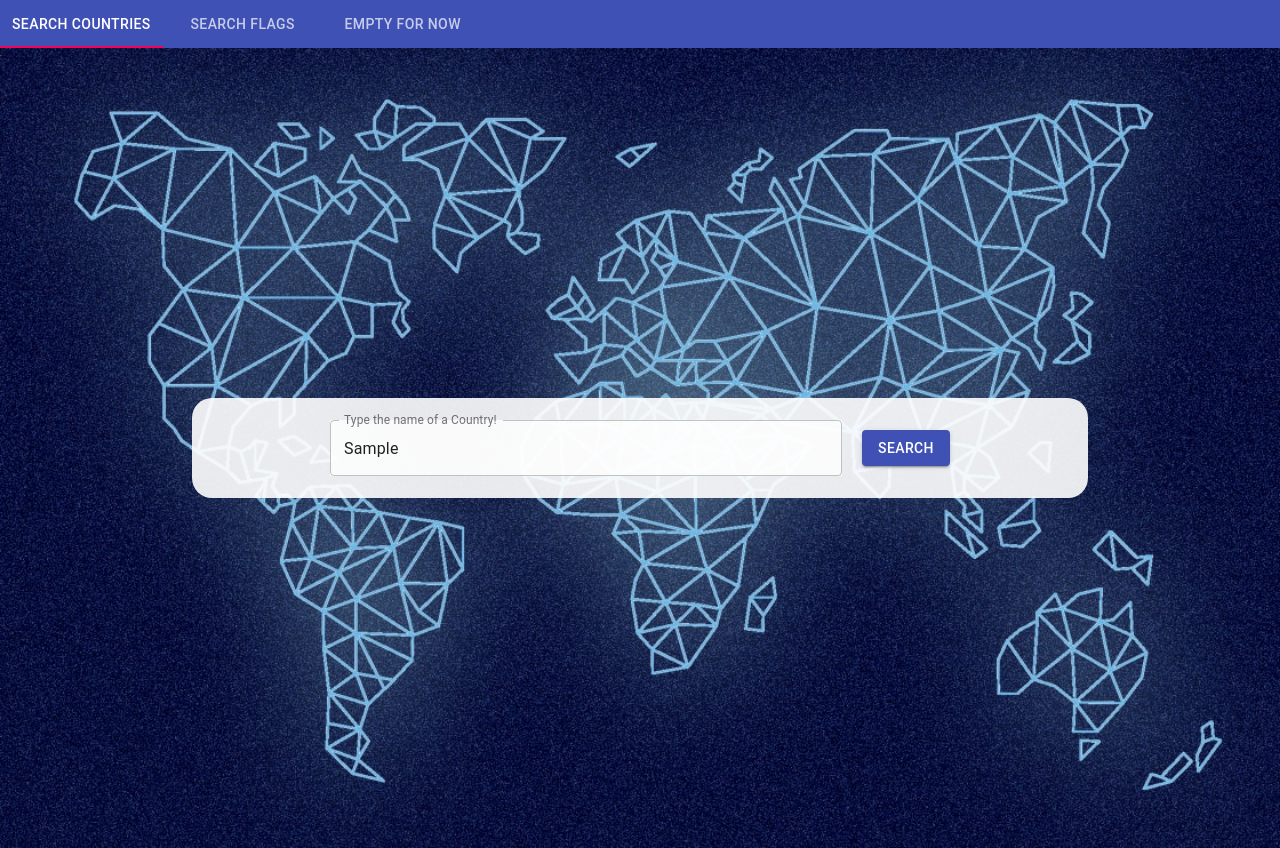
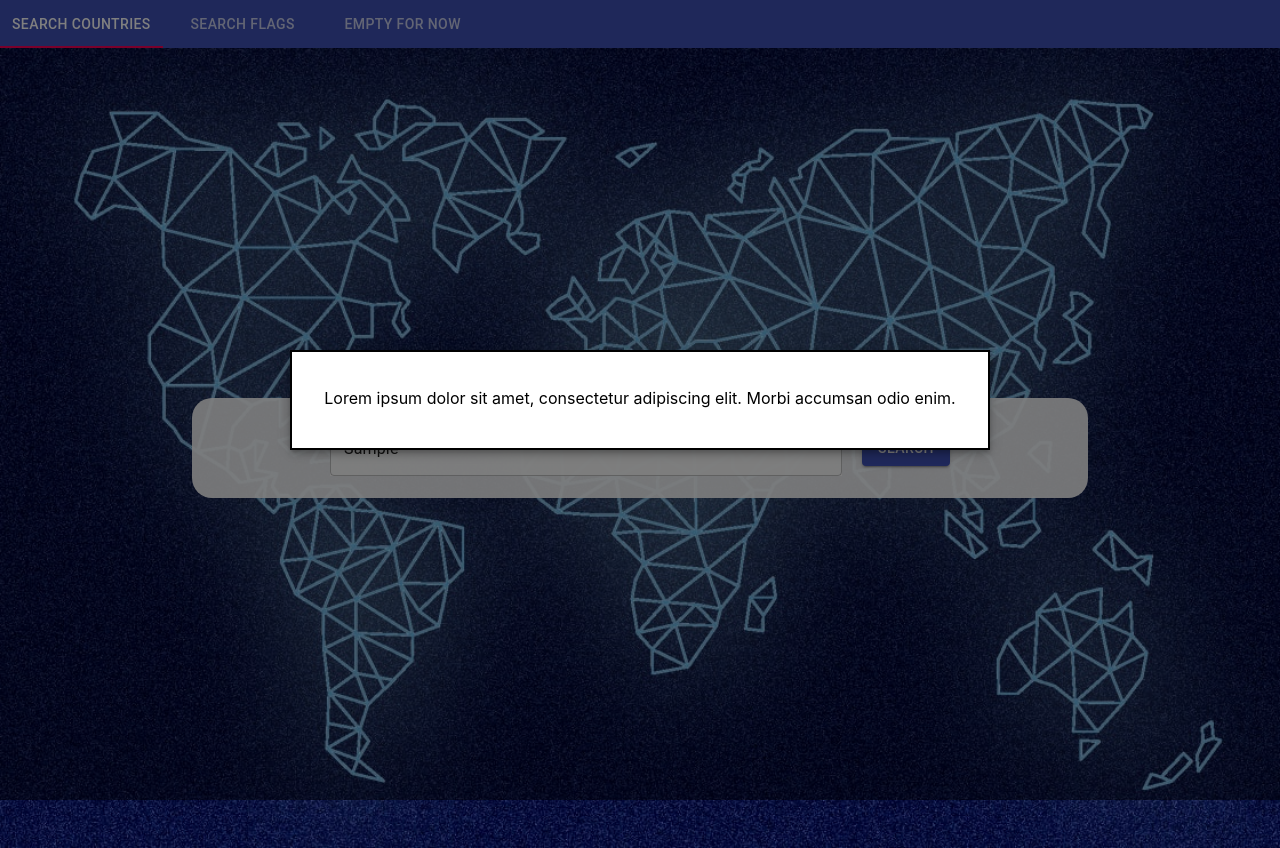
Before and after one commit to noriyuki-ishii-820/country-search-react, a React (Create React App) app: page / in a window 1280 px wide. Both pictures are taken after typing "Sample" into the empty fields and a click on the button "SEARCH". Built offline with nearby package versions, Linux system fonts and the light colour scheme; no server answers.

Commit message:
search fundation done

```diff
--- a/src/App.js
+++ b/src/App.js
@@ -7,6 +7,7 @@
 import Typography from '@material-ui/core/Typography';
 import Box from '@material-ui/core/Box';
 import {  Country, Flag } from "./components"
+
 
 function TabPanel(props) {
   const { children, value, index, ...other } = props;
@@ -44,6 +45,7 @@
 const useStyles = makeStyles((theme) => ({
   root: {
     flexGrow: 1,
+    height:"100%",
     backgroundColor: theme.palette.background.paper,
   },
 }));
--- a/src/components/CountrySearch/CountrySearch.jsx
+++ b/src/components/CountrySearch/CountrySearch.jsx
@@ -1,16 +1,66 @@
-import React from 'react';
+import React, {useState} from 'react';
 import styles from "./CountrySearch.module.css";
 import TextField from '@material-ui/core/TextField';
 import { makeStyles } from '@material-ui/core/styles';
 import Button from '@material-ui/core/Button';
+import Modal from '@material-ui/core/Modal';
+import Backdrop from '@material-ui/core/Backdrop';
+import Fade from '@material-ui/core/Fade';
 
+const useStyles = makeStyles(theme => ({
+    modal: {
+        display: 'flex',
+        alignItems: 'center',
+        justifyContent: 'center',
+    },
+    paper: {
+        backgroundColor: theme.palette.background.paper,
+        border: '2px solid #000',
+        boxShadow: theme.shadows[5],
+        padding: theme.spacing(2, 4, 3),
+    },
+}));
+
+let data = "[]"
 export default function Country (){
+    const [country, setCountry] = useState([]);
+
+    // modal
+
+    const classes = useStyles();
+    const [open, setOpen] = React.useState(false);
+
+    const handleOpen = () => {
+        setOpen(true);
+    };
+
+    const handleClose = () => {
+        setOpen(false);
+    };
+
+    // search engine
+
+    const getResults = async (queryURL) => {
+        const response = await fetch(queryURL);
+        const data = await response.json();
+        console.log(data[0])
+        setCountry(data[0])
+    }
+
     const getSearch = e => {
         e.preventDefault();
         var input = document.getElementById("outlined-search").value
 
-        console.log(input)
+        if (!input) {
+            alert("Invalid input. please try again.")
+            return
+        }
+
+        const queryURL = "https://restcountries.eu/rest/v2/name/" + input;
+        getResults(queryURL);
+        setOpen(true);
     }
+
     return (
         <div className={styles.container}>
             <div className={styles.searchBox}>
@@ -19,6 +69,28 @@
                     <Button variant="contained" color="primary" type="submit">
                         Search
                     </Button>
+
+                    <Modal
+                        aria-labelledby="transition-modal-title"
+                        aria-describedby="transition-modal-description"
+                        className={classes.modal}
+                        open={open}
+                        onClose={handleClose}
+                        closeAfterTransition
+                        BackdropComponent={Backdrop}
+                        BackdropProps={{
+                            timeout: 500,
+                        }}
+                    >
+                        <Fade in={open}>
+                            <div className={classes.paper}>
+                                <h2>{country.name}</h2>
+                                <p>
+                                    Lorem ipsum dolor sit amet, consectetur adipiscing elit. Morbi accumsan odio enim.
+                                </p>
+                            </div>
+                        </Fade>
+                    </Modal>
                 </form>
             </div>
         </div>
```
